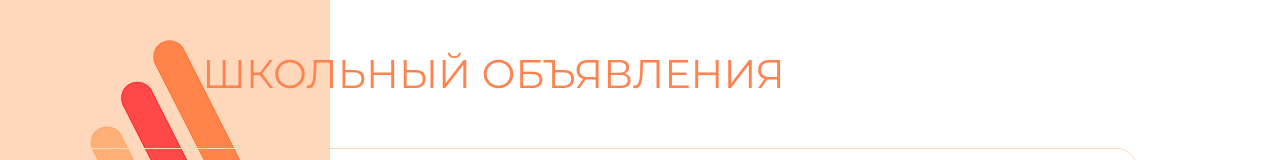
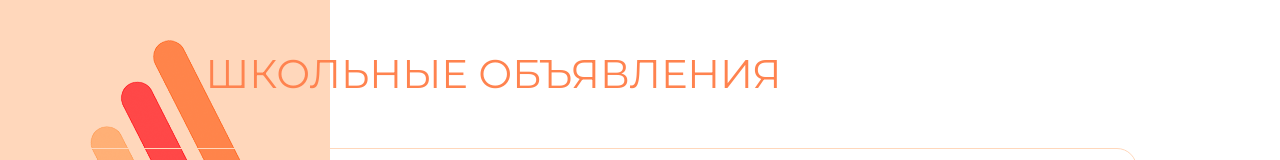
Before and after one commit to vadimshulika/HomeLesson, a plain HTML site: page index.html in a window 1280 px wide. Shown: the top 160 px of the page. Drawn offline with Linux system fonts and the light colour scheme; a script that the page names is missing.

Commit message:
Update index.html

```diff
--- a/index.html
+++ b/index.html
@@ -21,7 +21,7 @@
     	    <div class = "select" onclick = "location.href = 'https://dnevnik.ru/user/user.aspx?user=1000000170195&view=files';">расписание</div>
         </div>
         <div class="right_section">
-            <h1 class = "title_section">ШКОЛЬНЫЙ ОБЪЯВЛЕНИЯ</h1>
+            <h1 class = "title_section">ШКОЛЬНЫЕ ОБЪЯВЛЕНИЯ</h1>
             <div class="notification_block">
                 <div class="row">
                     <img src = "img/file.jpg" class = "file_icon"/>
```
